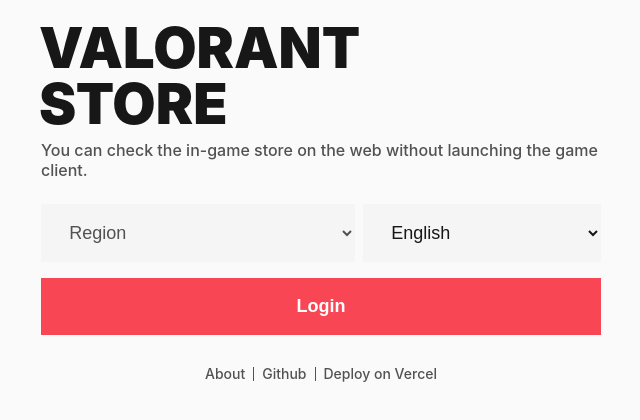
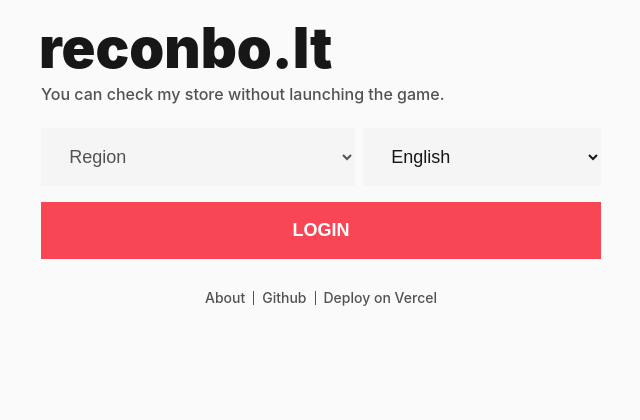
Before and after one commit to bel1c10ud/reconbo.lt-frontend, a Next.js app: page / in a window 1280 px wide. Shown: the top 420 px of the page, without its empty margins (319-959 px from the left). Built offline with nearby package versions, Linux system fonts and the light colour scheme.

Commit message:
i18n, save language setting to localstorage

```diff
--- a/components/Callout.tsx
+++ b/components/Callout.tsx
@@ -12,7 +12,7 @@
 }
 
 export function CalloutTitle(props: {
-  children?: string
+  children?: string|string[]
 }) {
   return (
     <div className={style['callout-title']}>{props.children}</div>
--- a/components/Intro.tsx
+++ b/components/Intro.tsx
@@ -1,10 +1,14 @@
 import style from './Intro.module.css';
+import { i18nMessage } from '../i18n';
+import { LanguageCode } from '../options';
 
-export default function Intro() {
+export default function Intro(props: {
+  language: LanguageCode
+}) {
   return (
     <div className={style.self}>
-      <div className={style.headline}>VALORANT<br />STORE</div>
-      <div className={style.description}>You can check the in-game store on the web without launching the game client.</div>
+      <div className={style.headline}>reconbo.lt</div>
+      <div className={style.description}>{i18nMessage['YOU_CAN_CHECK_STORE'][props.language]}</div>
     </div>
   )
 }
--- a/components/LanguageSelect.tsx
+++ b/components/LanguageSelect.tsx
@@ -10,27 +10,31 @@
   function updateLanguage(e: React.ChangeEvent<HTMLSelectElement>) {
     if(e.currentTarget.value) {
       setLanguage(e.currentTarget.value as LanguageCode)
+      window.localStorage.setItem('language', e.currentTarget.value as LanguageCode);
     }
   }
 
   useEffect(function initLang() {
-    if(navigator) {
-      const clientLang = navigator.language;
-      const langs = languageOptions.map(lang => lang.value);
+    const langs = languageOptions.map(lang => lang.value);
+    const localLang: string|undefined|null = window.localStorage.getItem('language');
+    const clientLang = navigator.language;
 
-      if(clientLang) {
-        const findLang = langs.find(lang => lang === clientLang) as undefined|LanguageCode;
-
-        if(findLang) {
-          setLanguage(findLang)
+    if((localLang !== undefined && localLang !== null) && langs.find(lang => lang === localLang)) {
+      setLanguage(localLang as LanguageCode);
+    } else {
+      if(navigator) {
+        if(clientLang) {
+          if(langs.find(lang => lang === clientLang)) {
+            setLanguage(clientLang as LanguageCode)
+          } else {
+            setLanguage('en-US');
+          }
         } else {
           setLanguage('en-US');
         }
       } else {
         setLanguage('en-US');
       }
-    } else {
-      setLanguage('en-US');
     }
   }, [])
 
--- a/components/template/IndexLayout.tsx
+++ b/components/template/IndexLayout.tsx
@@ -12,6 +12,7 @@
 import RegionSelect from '../RegionSelect';
 import LanguageSelect from '../LanguageSelect';
 import Callout, { CalloutTitle, CalloutBody } from '../Callout';
+import { i18nMessage } from '../../i18n';
 
 export default function IndexLayout() {
   const router = useRouter();
@@ -27,9 +28,9 @@
         <>
           <Store access_token={authObj.access_token} region={region} language={language} />
           <Callout>
-            <CalloutTitle>ℹ️ Is there any difference with the in-game store?</CalloutTitle>
+            <CalloutTitle>ℹ️ {i18nMessage['IS_WRONG_STORE_INFORMATION'][language]}</CalloutTitle>
             <CalloutBody>
-              If the region setting is incorrect, the in-game store information cannot be fetched.
+              {i18nMessage['IF_REGION_INCORRECT'][language]}
             </CalloutBody>
           </Callout>
         </>
@@ -44,19 +45,19 @@
           <RegionSelect />
           <LanguageSelect />
         </div>
-        <Button onClick={() => router.push('/api/clear')}>Logout</Button>
+        <Button onClick={() => router.push('/api/clear')}>{i18nMessage['LOGOUT'][language?? 'en-US']}</Button>
         <Footer />
       </div>
     )
   } else {
     return (
       <div className={style.self}>
-        <Intro />
+        <Intro language={language?? 'en-US'} />
         <div className={style['options']}>
           <RegionSelect />
           <LanguageSelect />
         </div>
-        <Button onClick={() => router.push('/authorization')}>Login</Button>
+        <Button onClick={() => router.push('/authorization')}>{i18nMessage['LOGIN'][language?? 'en-US']}</Button>
         <Footer />
       </div>
     )
--- /dev/null
+++ b/i18n.ts
@@ -0,0 +1,42 @@
+export const i18nMessage = {
+  'LOGIN': {
+    'en-US': 'LOGIN',
+    'ko-KR': '로그인',
+    'ja-JP': 'ログインする'
+  },
+  'LOGOUT': {
+    'en-US': 'LOGOUT',
+    'ko-KR': '로그아웃',
+    'ja-JP': 'ログアウト'
+  },
+  'CONFIRM': {
+    'en-US': 'CONFIRM',
+    'ko-KR': '확인',
+    'ja-JP': '確認'
+  },
+  'YOU_CAN_CHECK_STORE': {
+    'en-US': 'You can check my store without launching the game.',
+    'ko-KR': '게임을 실행하지 않고 내 상점을 확인할 수 있습니다.',
+    'ja-JP': 'ゲームを実行せずに店舗を確認できます。'
+  },
+  'PLEASE_SELECT_REGION' : {
+    'en-US': 'Please select a region for your account.',
+    'ko-KR': '로그인하려는 계정의 지역을 선택해주세요.',
+    'ja-JP': 'ログインするアカウントの地域を選択してください。'
+  },
+  'IF_REGION_INCORRECT': {
+    'en-US': 'If your region settings are incorrect, you will not be able to get the correct information.',
+    'ko-KR': '지역 설정이 잘못된 경우 올바른 정보를 가져올 수 없습니다.',
+    'ja-JP': '地域設定が間違っていると、正しい情報を取得できません。'
+  },
+  'PLEASE_ENTER_VERIFICATION_CODE': {
+    'en-US': 'Please enter verification code.',
+    'ko-KR': '인증 코드를 입력해주세요.',
+    'ja-JP': '確認コードを入力してください。'
+  },
+  'IS_WRONG_STORE_INFORMATION': {
+    'en-US': 'Is there something wrong with the store information?',
+    'ko-KR': '상점 정보에 이상이 있나요?',
+    'ja-JP': '店舗情報に問題がありますか？'
+  }
+}
```
Also changed, not shown: components/template/AuthorizationLayout.tsx (+11 -7 lines).
